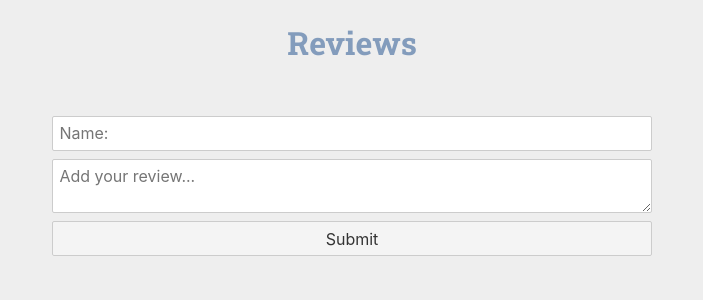
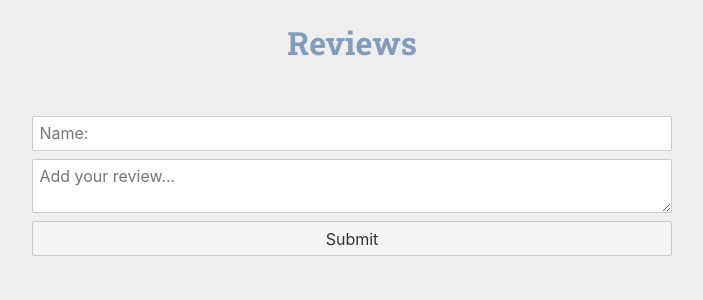
Before and after one commit to pipboy9000/duda-test, a Svelte app: page / in a window 1280 px wide. Shown: the top 300 px of the page, without its empty margins (288-991 px from the left). Built offline with nearby package versions, Linux system fonts and the light colour scheme.

Commit message:
changed width to 640px

```diff
--- a/src/addReview.svelte
+++ b/src/addReview.svelte
@@ -33,7 +33,7 @@
     display: flex;
     flex-direction: column;
     width: 100%;
-    max-width: 600px;
+    max-width: 640px;
     margin-top: 30px;
   }
 </style>
--- a/src/editReview.svelte
+++ b/src/editReview.svelte
@@ -35,7 +35,7 @@
     display: flex;
     flex-direction: column;
     width: 100%;
-    max-width: 600px;
+    max-width: 640px;
     margin-top: 30px;
   }
 </style>
--- a/src/review.svelte
+++ b/src/review.svelte
@@ -36,7 +36,7 @@
     font-family: "Poppins", sans-serif;
     background: white;
     width: 100%;
-    max-width: 600px;
+    max-width: 640px;
     display: flex;
     position: relative;
     border-radius: 3px;
```
